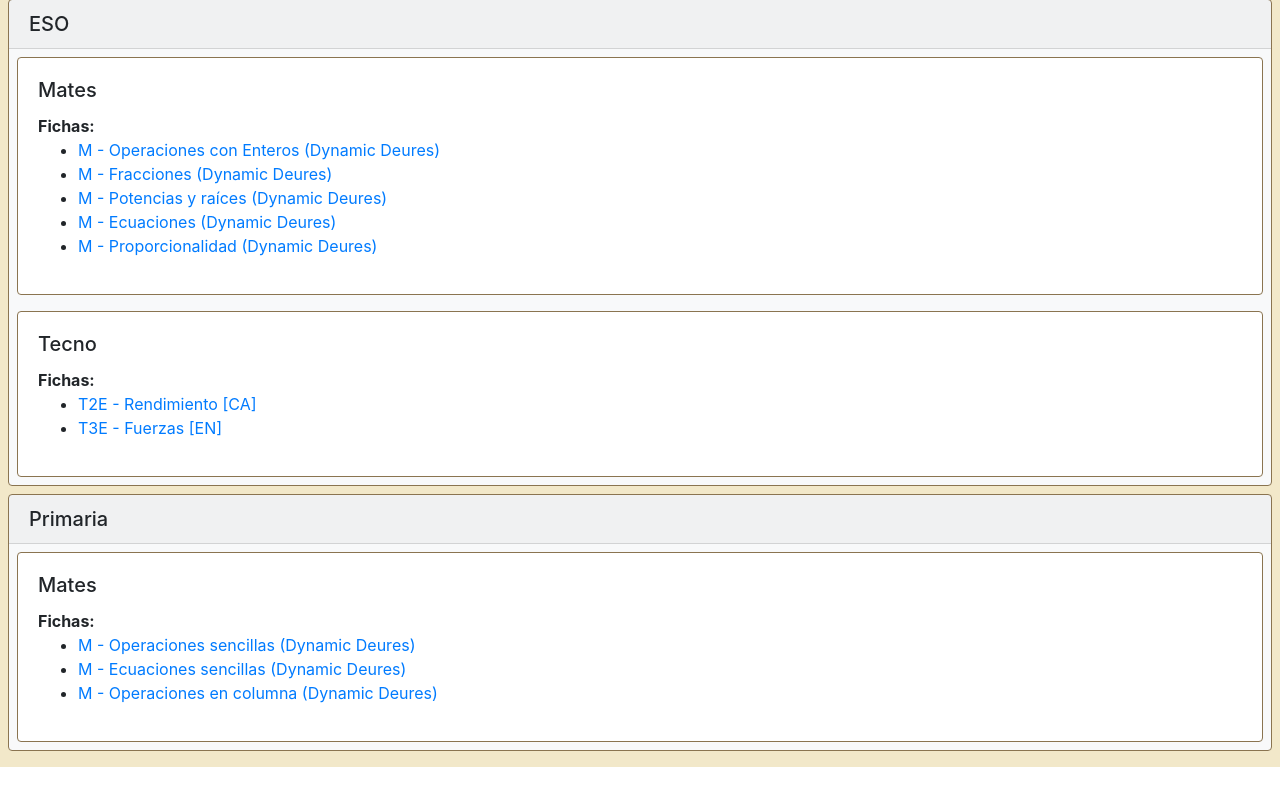
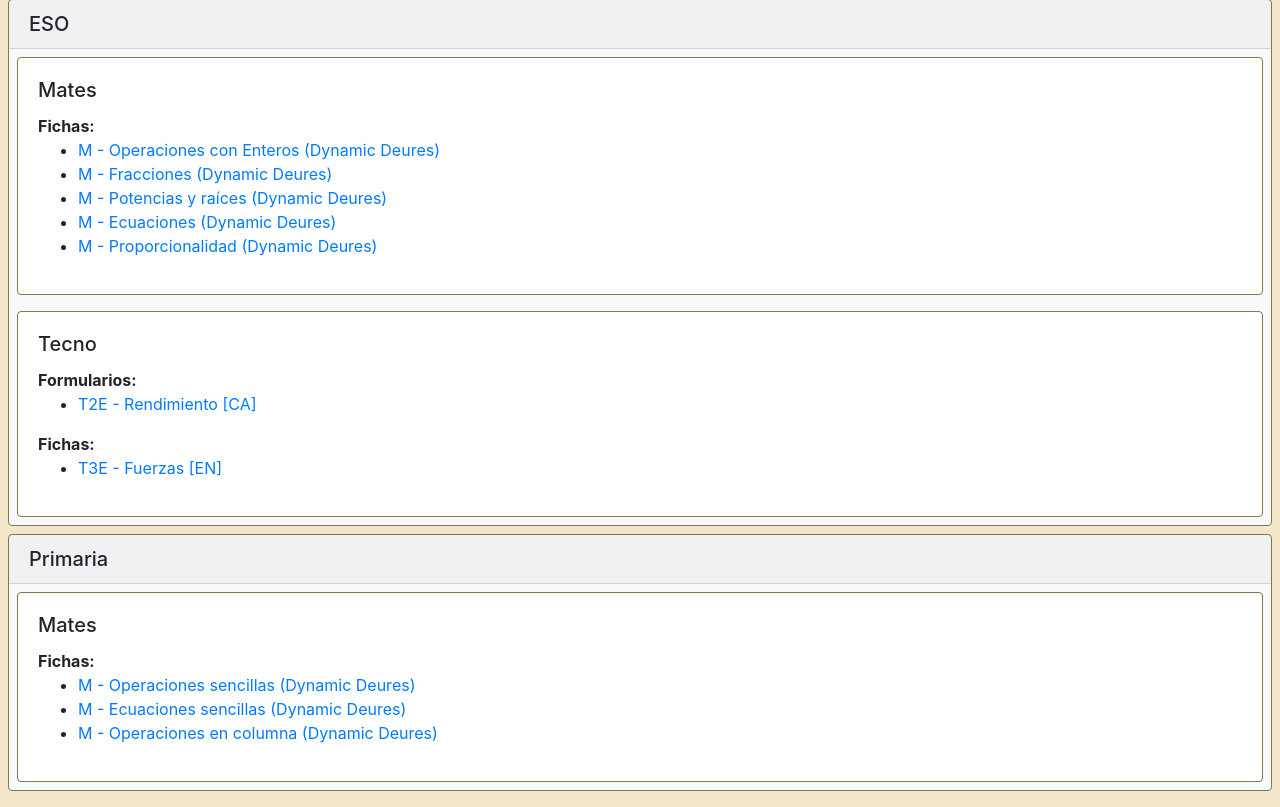
Before and after one commit to Rusca8/davidrusca.com, a Flask app: page /docentes in a window 1280 px wide. Shown: the part 1977-2784 px from the top of the page. Before the commit the page ends 2744 px from the top, so only its background shows below. Run offline with Flask 2, Linux system fonts and the light colour scheme; some libraries are stand-ins or nearby versions.

Commit message:
corregit fitxes vs formularis

```diff
--- a/templates/docentes.html
+++ b/templates/docentes.html
@@ -147,9 +147,12 @@
         <div class="card border-c ml-2 mr-2 mt-2 mb-2"><b id="tecnoESO"></b>
             <div class="card-body">
                 <h5 class="card-title">Tecno</h5>
+                <b>{{ _('Formularios:') }}</b>
+                <ul>
+                    <li><a href="/static/pdf/T2E_Rendiment.pdf" target="_blank">T2E - {{ _('Rendimiento') }} [CA]</a></li>
+                </ul>
                 <b>{{ _('Fichas:') }}</b>
                 <ul>
-                    <li><a href="/static/pdf/T2E_Rendiment.pdf" target="_blank">T2E - {{ _('Rendimiento') }} [CA]</a></li>
                     <li><a href="/static/pdf/T3E_Forces.pdf" target="_blank">T3E - {{ _('Fuerzas') }} [EN]</a></li>
                 </ul>
             </div>
```
